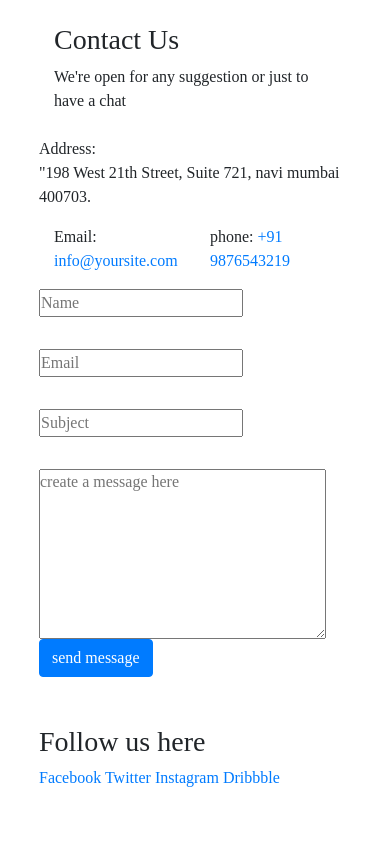
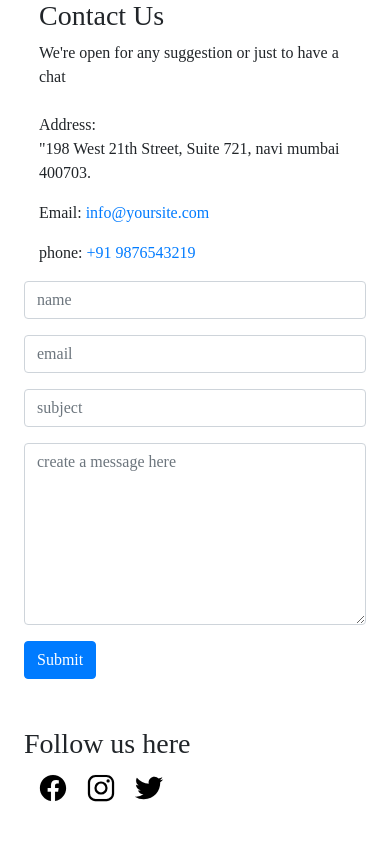
Before and after one commit to nishaguptag391/Project, a PHP site: page /contact.php in a window 390 px wide. Shown: the part 764-1615 px from the top of the page. Run offline with PHP 8.4, Linux system fonts and the light colour scheme; some libraries are stand-ins or nearby versions; some web fonts are replaced.

Commit message:
mailing added

```diff
--- a/appointment.html
+++ b/appointment.html
@@ -17,7 +17,8 @@ include "navbar.php";
 
 </head>
 <body>
-<section class="Make_An_Appointment container" >
+<section class="Make_An_Appointment container" > wA   2Q`1hJK0.0
+  1
 <h1 class="text-center"style="margin-top: 80px;">Make An Appointment</h1>
     <div class="row">
       <div class="col-md-6">
--- a/asset/css/style.css
+++ b/asset/css/style.css
@@ -5,7 +5,11 @@
 .banner-image {
   background-image: url('../../images/R_D_based_beauty_products_1024x1024.jpg');
   background-size: cover;
+  background-attachment: fixed;
  /* background-position: fixed; */
+}
+.main{
+  background-attachment: fixed;
 }
 
 * {
@@ -120,12 +124,36 @@
   transition: all ease-in-out 0.3s;
 }
 
-/* Make An Appointment */
+/* blog css */
+.blog{
+background-color: #ffe6e6;
 
+}
+
+
+/* serbices */
+
+.icons a{
+  text-decoration: none;
+  color: white;
+}
+
+.icon ion-icon{
+  color: rgb(0, 0, 0);
+  font-size: 30px;
+  padding-left: 14px;
+  padding-top: 5px;
+  transition: 0.3s ease;
+}
+
+.icon ion-icon:hover{
+  color: #e67213;
+}
 
 /* Our Expert Makeup & Beautician Artist */
 
 /* icon font color=#8c8c8c */
 footer{
-  background-color: red;
+  background-color: rgb(245, 163, 163);
+
 }
--- a/contact.php
+++ b/contact.php
@@ -1,50 +1,66 @@
-<!-- <?php
+<?php
 include "navbar.php";
 ?>
 <?php
-// $servername="localhost";
-// $user="root";
-// $password="";
-// $database="contact_page";
+$servername="localhost";
+$user="root";
+$password="";
+$database="beauty_care";
 
-// //connection set
-// $conn=mysqli_connect($servername,$user,$password,$database);
-// if($conn){
+//connection set
+$conn=mysqli_connect($servername,$user,$password,$database);
+if($conn){
 
-// }
-// else{
-//     die("connection failed:" .mysqli_connect_error());
-// }
+}
+else{
+    die("connection failed:" .mysqli_connect_error());
+}
 // ?>
+<?php
+if(isset($_POST['submit'])){
+    $name=$_POST['name'];
+    $email=$_POST['email'];
+    $subject=$_POST['subject'];
+    $message=$_POST['message'];
+    $sql="INSERT INTO `contact`( `name`, `email`, `subject`, `msg`) VALUES ('$name','$email','$subject','$message')";
+    $result=mysqli_query($conn, $sql);
 
-//  <?php
-// if(isset($_post['submit'])){
-//     $fullname=$_POST['fullname'];
-//     $email=$_POST['email'];
-//     $selectsubject=$_POST['selectsubject'];
-//     $message=$_POST['message'];
-//     $sql="INSERT INTO `user`(`full_name`, `email`, `select_message`, `message`)values ('$fullname', '$email', '$selectmessage', $message)";
-//     $result=mysqli_query($conn, $sql);
-//     if($result){
-//         echo "new record created successfully";
-//     } else{
-//         echo "error:" . $sql."</br>" .mysql_error($conn);
-//     }
-// }
-// ?>
-// <?php
-// $servername="localhost";
-// $user="root";
-// $password="";
-// $database="form";
+}
+?>
+<?php
+if(($_SERVER['REQUEST_METHOD']=="POST")&&isset($_POST['submit'])){
+  if(empty($_POST['name']) || empty($_POST['subject']) || empty($_POST['message']) || !filter_var($_POST['email'], FILTER_VALIDATE_EMAIL)) {
+      http_response_code(500);
+      exit();
+      // headers("Location: index.php");
+      }
+      $name = strip_tags(htmlspecialchars($_POST['name']));
+      $email = strip_tags(htmlspecialchars($_POST['email']));
+      $subject = strip_tags(htmlspecialchars($_POST['subject']));
+      $message = strip_tags(htmlspecialchars($_POST['message']));
 
-//  $conn=mysqli_connect($servername,$user,$password,$database);
-// if($conn){
+      $headers = "From: glalita663@gmail.com";
+      $headers.="MIME-VERSION: Beauty_Care"."\r\n";
+      $headers.="Content-type:text/html;charset=UTF-8"."\r\n";
+      $headers.= "Cc: glalita663@gmail.com";
+      $body="Hey $name "."\r\n\r\n"." This is to acknowledge you that we received your query as follows."."\r\n"." .Subject : $subject \r\n\r\n . Message:$message \n\n Our coordinators will get back to you soon\n\n Thank you for your paitence and time";
+      //alert($email);
 
-// }else{
-//     die("Connection failed:" .mysqli_connect_error());
-// }
-// ?> -->
+      if(mail($email,"Acknowledgement", $body, $headers)){
+          echo'<div class="alert alert-success alert-dismissible fade show" role="alert">
+          <strong>Thank you!</strong> Our meet will surely connect you.
+          <button type="button" class="btn-close" data-bs-dismiss="alert" aria-label="Close"></button>
+        </div>';
+        // header("Location: thankyou.html");
+      //   RedirectWithMessage('We will contact you', "index.php");
+      }else{
+          echo $email.$headers;
+          echo"fail";
+          // alert("email sending failed please check your email id");
+          http_response_code(500);
+      }
+}
+?>
 <!DOCTYPE html>
 <html lang="en">
 
@@ -57,27 +73,36 @@ include "navbar.php";
   <link rel="stylesheet" href="./asset/css/style.css">
   <link rel="stylesheet" href="https://cdn.jsdelivr.net/npm/bootstrap@4.6.1/dist/css/bootstrap.min.css"
     integrity="sha384-zCbKRCUGaJDkqS1kPbPd7TveP5iyJE0EjAuZQTgFLD2ylzuqKfdKlfG/eSrtxUkn" crossorigin="anonymous">
-    <link rel="stylesheet" href="https://cdnjs.cloudflare.com/ajax/libs/font-awesome/6.0.0/css/all.min.css" integrity="sha512-9usAa10IRO0HhonpyAIVpjrylPvoDwiPUiKdWk5t3PyolY1cOd4DSE0Ga+ri4AuTroPR5aQvXU9xC6qOPnzFeg==" crossorigin="anonymous" referrerpolicy="no-referrer" />
+  <link rel="stylesheet" href="https://cdnjs.cloudflare.com/ajax/libs/font-awesome/6.0.0/css/all.min.css"
+    integrity="sha512-9usAa10IRO0HhonpyAIVpjrylPvoDwiPUiKdWk5t3PyolY1cOd4DSE0Ga+ri4AuTroPR5aQvXU9xC6qOPnzFeg=="
+    crossorigin="anonymous" referrerpolicy="no-referrer" />
 </head>
+
 <body>
-  <section class="hero-wrap hero-wrap-2 about_page_head"  style="background-image:url(https://preview.colorlib.com/theme/kayelux/images/xbg_2.jpg.pagespeed.ic.k2FHEGn_FG.webp); height: 739px;">
+  <section class="hero-wrap hero-wrap-2 about_page_head"
+    style="background-image:url(https://preview.colorlib.com/theme/kayelux/images/xbg_2.jpg.pagespeed.ic.k2FHEGn_FG.webp); height: 739px;">
     <div class="overlay"></div>
     <div class="container">
       <div class="row no-gutters slider-text align-items-end">
         <div class="col-md-9 mt-5">
-    <p class="breadcrumbs mt-123"><span class="me-2"><a href="index.html">Home <i class="fa fa-chevron-right"></i></a></span> <span>About us <i class="fa fa-chevron-right"></i></span></p>
-    <h1 class="mb-5 bread">About Us</h1>
+          <p class="breadcrumbs mt-123"><span class="me-2"><a href="index.html">Home <i
+                  class="fa fa-chevron-right"></i></a></span> <span>Contact Us <i
+                class="fa fa-chevron-right"></i></span></p>
+          <h1 class="mb-5 bread">Contact Us</h1>
         </div>
       </div>
     </div>
   </section>
-  <section class="Make_An_Appointment container" >
-    <div class="col-lg-7">
+  <section class="Make_An_Appointment container">
+    <div class="row">
+
+
+      <div class="col-lg-8">
         <div class="contact-wrap w-100 p-md-5 p-4">
           <h3>Contact Us</h3>
           <p class="mb-4">We're open for any suggestion or just to have a chat</p>
           <div class="row mb-4">
-            <div class="colmd-4">
+            <div class="col-md-4">
               <div class="dbox w-100 d-flex align-items-start">
                 <div class="text">
                   <p><span>Address:</span><BR>
@@ -86,7 +111,7 @@ include "navbar.php";
                 </div>
               </div>
             </div>
-            <div class="col md-4">
+            <div class="col-md-4">
               <div class="dbox w-100 d-flex align-items-start">
                 <div class="text">
                   <p><span>Email:</span>
@@ -95,7 +120,7 @@ include "navbar.php";
                 </div>
               </div>
             </div>
-           <div class="col md-4">
+            <div class="col-md-4">
               <div class="dbox w-100 d-flex align-items-start">
                 <div class="text">
                   <p><span>phone:</span>
@@ -105,55 +130,64 @@ include "navbar.php";
               </div>
             </div>
             <div>
-            <form id="contactForm" name="contactForm" class="c0ntactForm" action="">
+              <form id="contactForm" name="contactForm" class="contactForm" action="contact.php" method="POST">
                 <div class="row">
                   <div class="col-lg-4">
                     <div class="form-group">
-                    <input type="text" class="form-group" name="name" id="name" placeholder="Name">
+                      <input type="text" class="form-control" name="name" id="name" placeholder="name" required>
                     </div>
                   </div>
                   <div class="col-lg-4">
                     <div class="form-group">
-                    <input type="email" class="form-group" name="email" id="name" placeholder="Email">
+                      <input type="email" class="form-control" name="email" id="name" placeholder="email" required>
                     </div>
                   </div>
                   <div class="col-lg-4">
                     <div class="form-group">
-                    <input type="text" class="form-group" name="subject" id="subject" placeholder="Subject">
+                      <input type="text" class="form-control" name="subject" id="subject" placeholder="subject"
+                        required>
                     </div>
                   </div>
                   <div class="col-md-12">
-                  <div class="from-group">
-                    <textarea name="message" class="from-control" id="message" cols="30" rows="7" placeholder="create a message here"></textarea>
-                  </div>
-                </div>
-                <div class="col-md-12">
-                  <div class="from-group">
-                    <input type="submit" value="send message" class="btn btn-primary">
-                    <div class="submitting"></div>
+                    <div class="form-group">
+                      <textarea name="message" class="form-control" id="message" cols="30" rows="7"
+                        placeholder="create a message here" required></textarea>
                     </div>
                   </div>
                 </div>
+
+                <button value="Send Message" class="btn btn-primary" name="submit">Submit</button>
               </form>
               <div class="w-100 social-media mt-5">
 
                 <h3>Follow us here</h3>
-              <p>
-                <a href="#">Facebook</a> <a href="#">Twitter</a>
-                <a href="#">Instagram</a>
-                <a href="#">Dribbble</a>
-                </p>
+                <div class="icon">
+                  <a href="#">
+                    <ion-icon name="logo-facebook"></ion-icon>
+                  </a>
+                  <a href="#">
+                    <ion-icon name="logo-instagram"></ion-icon>
+                  </a>
+                  <a href="#">
+                    <ion-icon name="logo-twitter"></ion-icon>
+                  </a>
                 </div>
               </div>
             </div>
           </div>
-      <div class="row col-md-5">
-        <img src="https://preview.colorlib.com/theme/kayelux/images/image_8.jpg" style="width:100%" alt="" srcset="" class="img-fluid">
+        </div>
+      </div>
+      <div class="row col-lg-4">
+        <img src="https://preview.colorlib.com/theme/kayelux/images/image_8.jpg" style="height:80% ;width: 100%;" alt=""
+          srcset="" class="img-fluid py-5">
       </div>
     </div>
   </section>
 </body>
+
 <?php
 include "footer.php";
 ?>
+<script src="https://unpkg.com/ionicons@5.4.0/dist/ionicons.js"></script>
+
 </html>
--- a/gallary.html
+++ b/gallary.html
@@ -67,6 +67,8 @@ include "navbar.php";
 				<div class="thumbnail img-responsive">
 					<a href="#" title="Image 1"><img
 							src="https://images.unsplash.com/photo-1523133892278-d324fa6b326b?ixlib=rb-0.3.5&ixid=eyJhcHBfaWQiOjEyMDd9&s=1ba6e3178a138e7dcbdd241499378449&auto=format&fit=crop&w=500&q=60"></a>
+							<a href="https://preview.colorlib.com/theme/kayelux/images/xbg_1.jpg.pagespeed.ic.PxLGk4Waz0.webp"></a>
+							<a href="https://img.freepik.com/free-photo/young-beautiful-woman-with-flowers-near-face_186202-5624.jpg?size=626&ext=jpg" style="width:100%" alt="" srcset="" class="img-fluid"></a>
 				</div>
 			</div>
 			<div class="col-lg-4 col-sm-6">
```
Also changed, not shown: blog.php (+10 -1 lines), index.php (+72 -29 lines), services.php (+3 -4 lines). Lines whose indentation alone changed are shown as unchanged.
